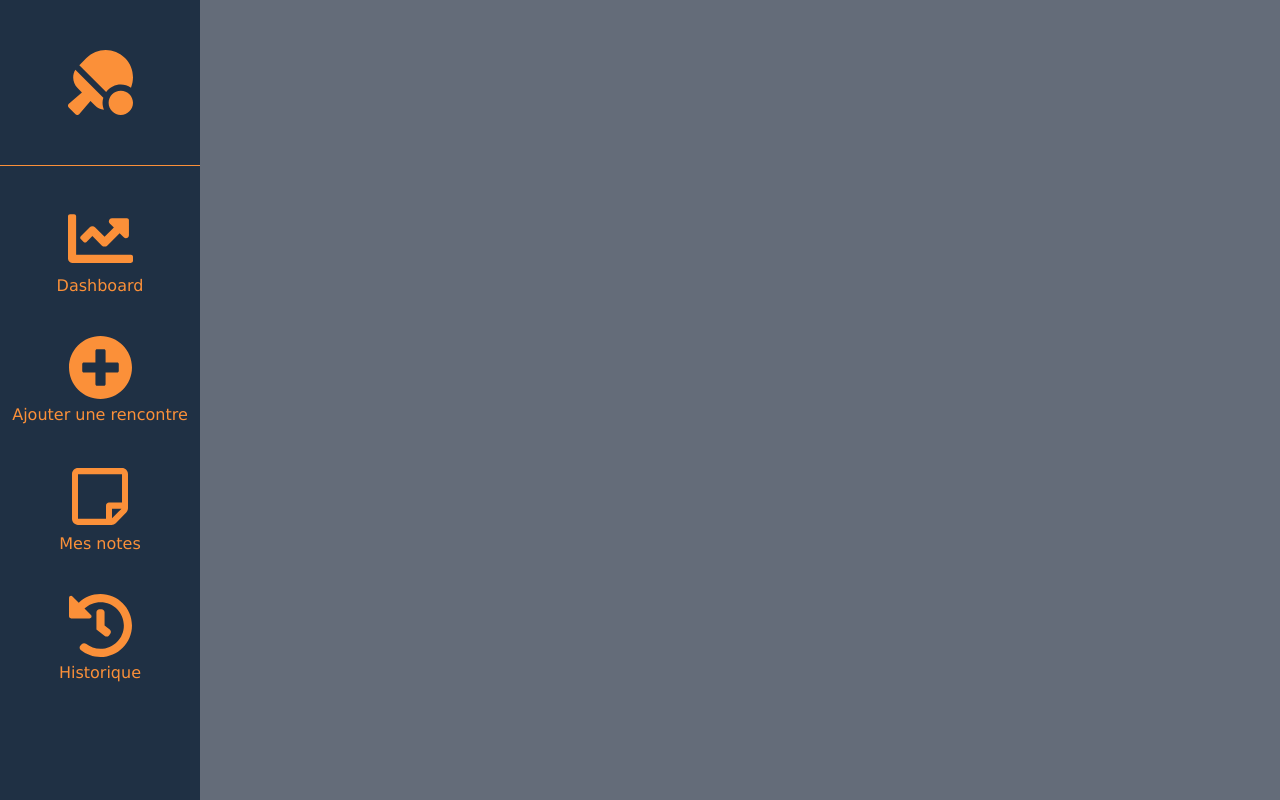
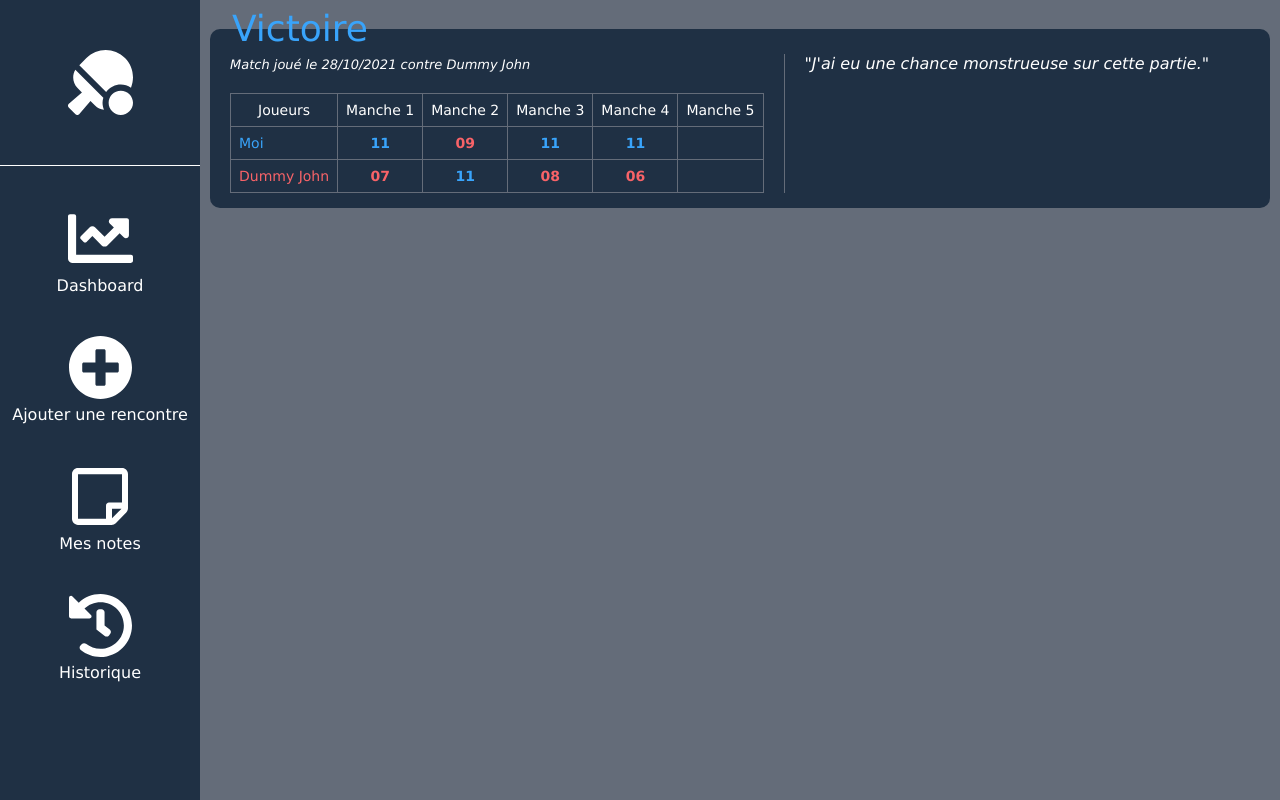
Before and after one commit to Jonathan-Jusseaume/ping_tracker, a Django app: page / in a window 1280 px wide. Run offline with Django 4.2, Linux system fonts and the light colour scheme.

Commit message:
Changement couleur

```diff
--- a/ping/static/styles/main.css
+++ b/ping/static/styles/main.css
@@ -1,7 +1,9 @@
 :root {
     --background-color: #646C79;
     --main-color: #1F3044;
-    --font-color: #FB9039;
+    --font-color: white;
+    --font-color-win: #39A4FB;
+    --font-color-lose: #F86368;
     font-family: Verdana;
 }
 
@@ -62,3 +64,79 @@ main {
     height: 100%;
     margin-left: 200px;
 }
+
+fieldset {
+    background: var(--main-color);
+    border-radius: 10px;
+    border: none;
+    padding: 5px 20px 15px 20px;
+    display: flex;
+}
+
+fieldset .victory {
+    color: var(--font-color-win);
+    font-size: 36px;
+    font-weight: 500;
+    background: transparent;
+}
+
+fieldset .resume {
+    font-style: italic;
+    font-size: 13px;
+}
+
+fieldset table {
+    margin-top: 20px;
+    font-size: 14px;
+    max-width: 600px;
+    font-weight: normal;
+}
+
+fieldset table, fieldset table th, fieldset table td {
+    border: solid 1px var(--background-color);
+    border-collapse: collapse;
+}
+
+fieldset table th {
+    font-weight: normal;
+    padding: 8px;
+}
+
+fieldset table td {
+    padding: 8px;
+}
+
+fieldset .round {
+    text-align: center;
+    font-weight: 600;
+}
+
+fieldset .win {
+    color: var(--font-color-win);
+}
+
+fieldset .lose {
+    color: var(--font-color-lose);
+}
+
+fieldset .information {
+    padding-right: 20px;
+}
+
+fieldset .commentary {
+    border-left: 1px solid var(--background-color);
+    font-style: italic;
+    padding-left: 20px;
+}
+
+@media screen and (max-width: 800px) {
+    fieldset {
+        flex-direction: column;
+    }
+
+    fieldset .commentary {
+        border: none;
+        padding-left: unset;
+        padding-top: 30px;
+    }
+}
--- a/ping/templates/main.html
+++ b/ping/templates/main.html
@@ -29,6 +29,45 @@
     </a>
 </nav>
 <main>
+    <fieldset class="match">
+        <legend class="victory">Victoire</legend>
+        <div class="information">
+            <span class="resume">Match joué le 28/10/2021 contre Dummy John</span>
+            <table class="results">
+                <thead>
+                <tr>
+                    <th>Joueurs</th>
+                    <th>Manche 1</th>
+                    <th>Manche 2</th>
+                    <th>Manche 3</th>
+                    <th>Manche 4</th>
+                    <th>Manche 5</th>
+                </tr>
+                </thead>
+                <tbody>
+                <tr>
+                    <td class="joueur win">Moi</td>
+                    <td class="win round">11</td>
+                    <td class="lose round">09</td>
+                    <td class="win round">11</td>
+                    <td class="win round">11</td>
+                    <td></td>
+                </tr>
+                <tr>
+                    <td class="joueur lose">Dummy John</td>
+                    <td class="lose round">07</td>
+                    <td class="win round">11</td>
+                    <td class="lose round">08</td>
+                    <td class="lose round">06</td>
+                    <td></td>
+                </tr>
+                </tbody>
+            </table>
+        </div>
+        <div class="commentary">
+            "J'ai eu une chance monstrueuse sur cette partie."
+        </div>
+    </fieldset>
 
 </main>
 </body>
```
Also changed, not shown: ping/static/assets/chart-line-solid.svg, ping/static/assets/clipboard-regular.svg, ping/static/assets/history-solid.svg, ping/static/assets/plus-circle-solid.svg, ping/static/assets/sticky-note-regular.svg, ping/static/assets/table-tennis-solid.svg.
